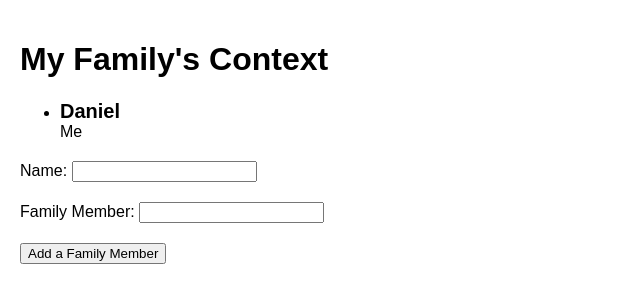
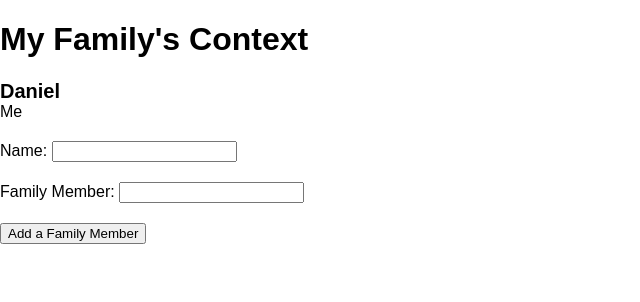
Before and after one commit to Dacello/react-family-context, a React (Create React App) app: page / in a window 1280 px wide. Shown: the top 302 px of the page, without its empty margins (0-640 px from the left). Built offline with nearby package versions, Linux system fonts and the light colour scheme.

Commit message:
Refactor form to use new context API

```diff
--- a/src/App.js
+++ b/src/App.js
@@ -1,24 +1,10 @@
 import React, { Component } from 'react';
+const FamilyContext = React.createContext();
 
-const Person = props => (
-  <li className="Person">
-    <div className="Person-name">{props.person.name}</div>
-    <div className="Person-memberType">{props.person.member}</div>
-  </li>
-);
-
-const Family = props => (
-  <ul className="family">
-    {props.members.map(member =>
-      <Person key={member.name} person={member} />
-    )}
-  </ul>
-);
-
-class App extends Component {
+class FamilyProvider extends Component {
   state = {
-    family: [{ name: 'Daniel', member: 'Me' }],
-    results: {}
+    results: {},
+    family: [{name: 'Daniel', member: 'Me'}]
   };
 
   onInputChange = (e) => {
@@ -31,45 +17,93 @@ class App extends Component {
 
   addFamilyMember = e => {
     e.preventDefault();
+
     const { results } = this.state;
 
     if (!results.name || !results.member) return;
 
     const family = this.state.family.concat([{
-      name: this.state.results.name,
-      member: this.state.results.member
+      name: results.name,
+      member: results.member
     }]);
 
     this.setState({ family });
   };
 
+  get actions() {
+    return {
+      addFamilyMember: this.addFamilyMember,
+      onInputChange: this.onInputChange
+    };
+  };
+
   render() {
-    const { family } = this.state;
+    return (
+      <FamilyContext.Provider
+        value={{
+          state: this.state,
+          actions: this.actions
+        }}
+      >
+        {this.props.children}
+      </FamilyContext.Provider>
+    );
+  }
+}
 
-    return (
-      <div className="App">
-        <h1>{"My Family's Context"}</h1>
-        <Family members={family} />
-        <form onSubmit={this.addFamilyMember}>
+const Person = props => (
+  <div className="Person">
+    <div className="Person-name">{props.person.name}</div>
+    <div className="Person-member">{props.person.member}</div>
+  </div>
+);
+
+const Family = props => (
+  <FamilyContext.Consumer>
+    {context => (
+      <React.Fragment>
+        {context.state.family.map(person =>
+          <Person key={person.name} person={person} />
+        )}
+      </React.Fragment>
+    )}
+  </FamilyContext.Consumer>
+);
+
+const FamilyMemberForm = props => (
+  <FamilyContext.Consumer>
+    {context => (
+      <form onSubmit={context.actions.addFamilyMember}>
         <div className="FormRow">
           <label htmlFor="name">Name: </label>
           <input
             name="name"
-              onChange={this.onInputChange}
+            onChange={context.actions.onInputChange}
           />
         </div>
         <div className="FormRow">
           <label htmlFor="member">Family Member: </label>
           <input
             name="member"
-              onChange={this.onInputChange}
+            onChange={context.actions.onInputChange}
           />
         </div>
         <div className="FormRow">
           <button>Add a Family Member</button>
         </div>
       </form>
-      </div>
+    )}
+  </FamilyContext.Consumer>
+);
+
+class App extends Component {
+  render() {
+    return (
+      <FamilyProvider>
+        <h1>{"My Family's Context"}</h1>
+        <Family />
+        <FamilyMemberForm />
+      </FamilyProvider>
     );
   }
 }
```
Lines whose indentation alone changed are shown as unchanged.
